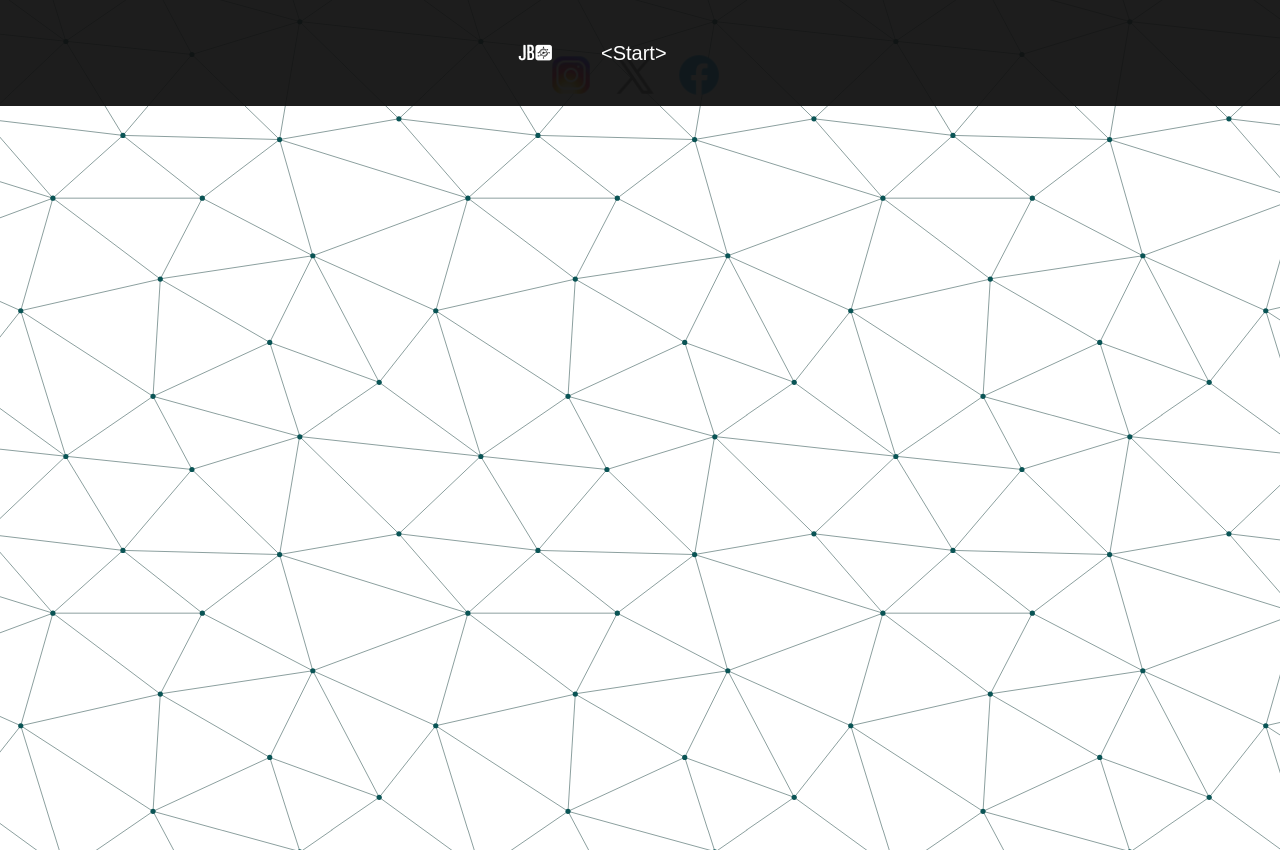
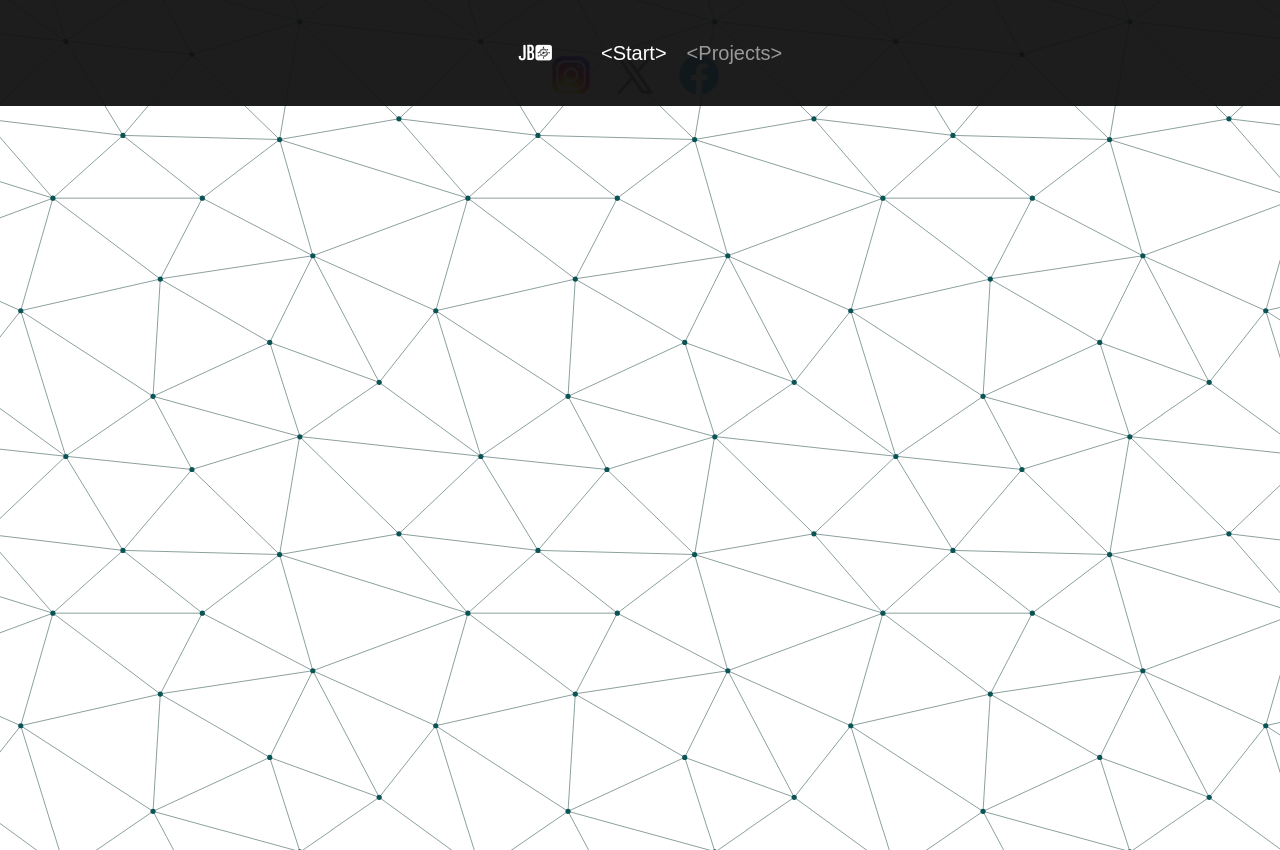
Before and after one commit to XMASTA007/Portfolio, a plain HTML site: page index.html in a window 1280 px wide. Drawn offline with nearby package versions, Linux system fonts and the light colour scheme.

Commit message:
projects add

```diff
--- a/index.html
+++ b/index.html
@@ -52,6 +52,9 @@
                     class="visually-hidden">(current)</span></a>
               </li>
               <!-- Other nav links removed -->
+              <li class="nav-item">
+                <a class="nav-link" href="projects.html"
+                  onclick="changeActiveLink(this)">&lt;Projects&gt;</a>
             </ul>
           </div>
         </div>
```
